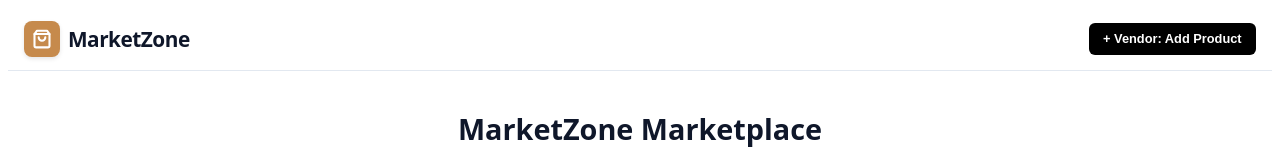
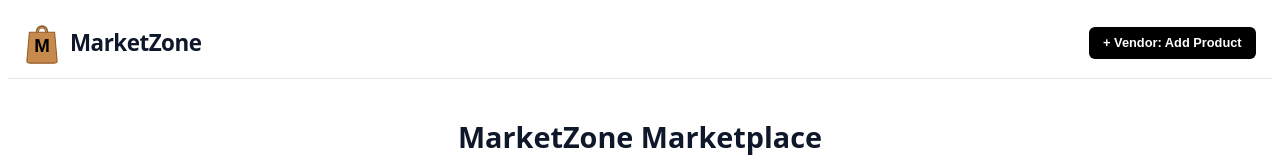
Before and after one commit to pateljabir786/MarketZone-Core, a Next.js app: page / in a window 1280 px wide. Shown: the top 160 px of the page. Built offline with nearby package versions, Linux system fonts and the light colour scheme.

Commit message:
Update brand logo and text styles in navigation

```diff
--- a/app/page.js
+++ b/app/page.js
@@ -59,20 +59,26 @@ export default function Home() {
       {/* Navigation Bar */}
       <nav style={{ display: 'flex', justifyContent: 'space-between', alignItems: 'center', padding: '0.8rem 1rem', backgroundColor: '#ffffff', borderBottom: '1px solid #e2e8f0' }}>
 
-        {/* Brand Logo with Kraft Bag Icon */}
-        <div style={{ display: 'flex', alignItems: 'center', gap: '8px', cursor: 'pointer' }} onClick={() => setActiveTab('marketplace')}>
+        {/* Brand Logo with Kraft Bag Icon & MarketZone Text */}
+        <div style={{ display: 'flex', alignItems: 'center', gap: '10px', cursor: 'pointer' }} onClick={() => setActiveTab('marketplace')}>
 
-          {/* Kraft Brown Shopping Bag Icon */}
-          <div style={{ backgroundColor: '#c68a4c', width: '36px', height: '36px', borderRadius: '8px', display: 'flex', alignItems: 'center', justifyContent: 'center', boxShadow: '0 2px 4px rgba(0,0,0,0.1)' }}>
-            <svg width="20" height="20" viewBox="0 0 24 24" fill="none" stroke="#ffffff" strokeWidth="2.5" strokeLinecap="round" strokeLinejoin="round">
-              <path d="M6 2L3 6v14a2 2 0 0 0 2 2h14a2 2 0 0 0 2-2V6l-3-4z"></path>
-              <line x1="3" y1="6" x2="21" y2="6"></line>
-              <path d="M16 10a4 4 0 0 1-8 0"></path>
+          {/* Custom SVG Kraft Bag with Handles & Printed 'M' */}
+          <div style={{ width: '36px', height: '44px', display: 'flex', alignItems: 'center', justifyContent: 'center' }}>
+            <svg width="36" height="44" viewBox="0 0 100 120" fill="none">
+              {/* Twin Paper Handles */}
+              <path d="M35 30 C35 8, 65 8, 65 30" stroke="#8d5b28" strokeWidth="5" strokeLinecap="round" fill="none" />
+              <path d="M40 30 C40 14, 60 14, 60 30" stroke="#a06830" strokeWidth="3" strokeLinecap="round" fill="none" />
+
+              {/* Kraft Brown Bag Body */}
+              <path d="M15 30 L85 30 L92 110 C92 114, 88 116, 82 116 L18 116 C12 116, 8 114, 8 110 Z" fill="#c68a4c" stroke="#965c27" strokeWidth="3" />
+
+              {/* Printed Capital M in Black */}
+              <text x="50" y="86" textAnchor="middle" fill="#000000" fontSize="52" fontWeight="900" fontFamily="sans-serif">M</text>
             </svg>
           </div>
 
-          {/* Full Brand Name */}
-          <span style={{ fontSize: '1.3rem', fontWeight: '900', color: '#0f172a', letterSpacing: '-0.5px' }}>MarketZone</span>
+          {/* MarketZone Brand Text */}
+          <span style={{ fontSize: '1.4rem', fontWeight: '900', color: '#0f172a', letterSpacing: '-0.5px' }}>MarketZone</span>
         </div>
 
         <div style={{ display: 'flex', alignItems: 'center', gap: '0.8rem' }}>
```
